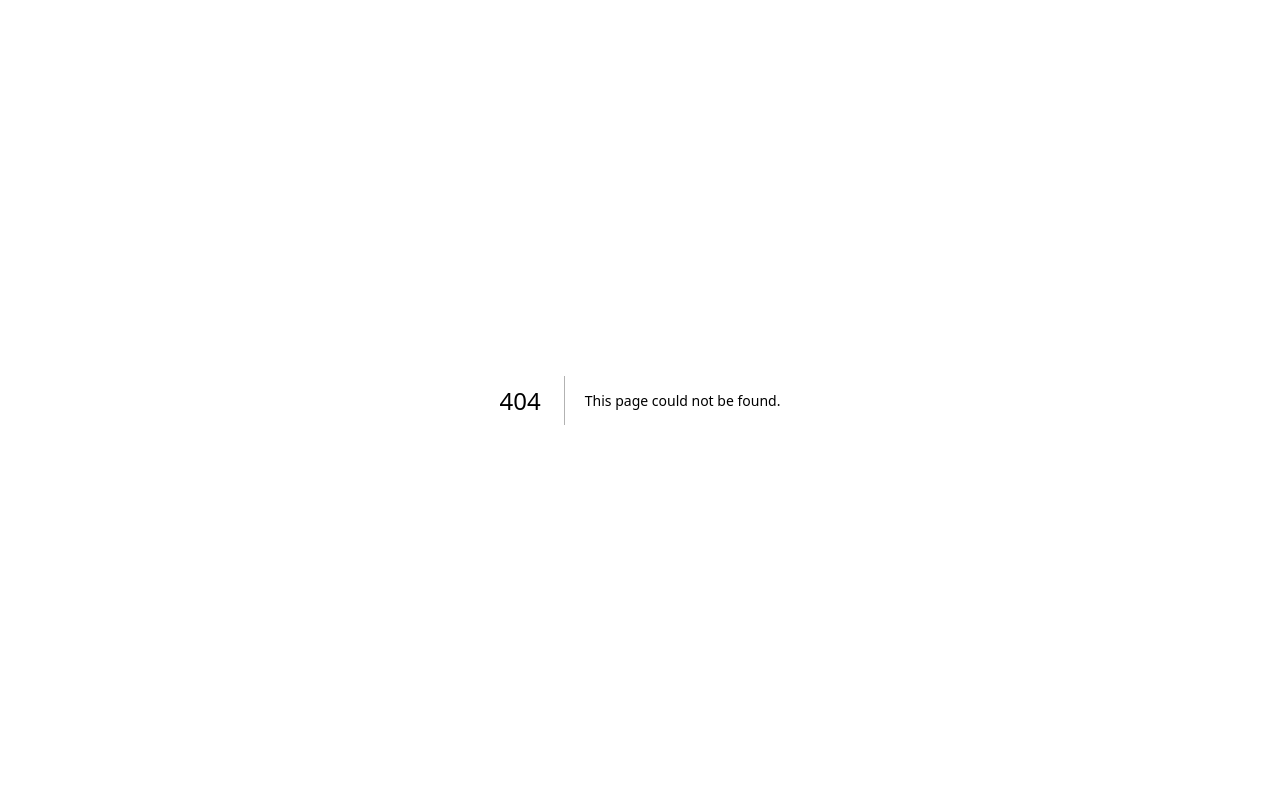
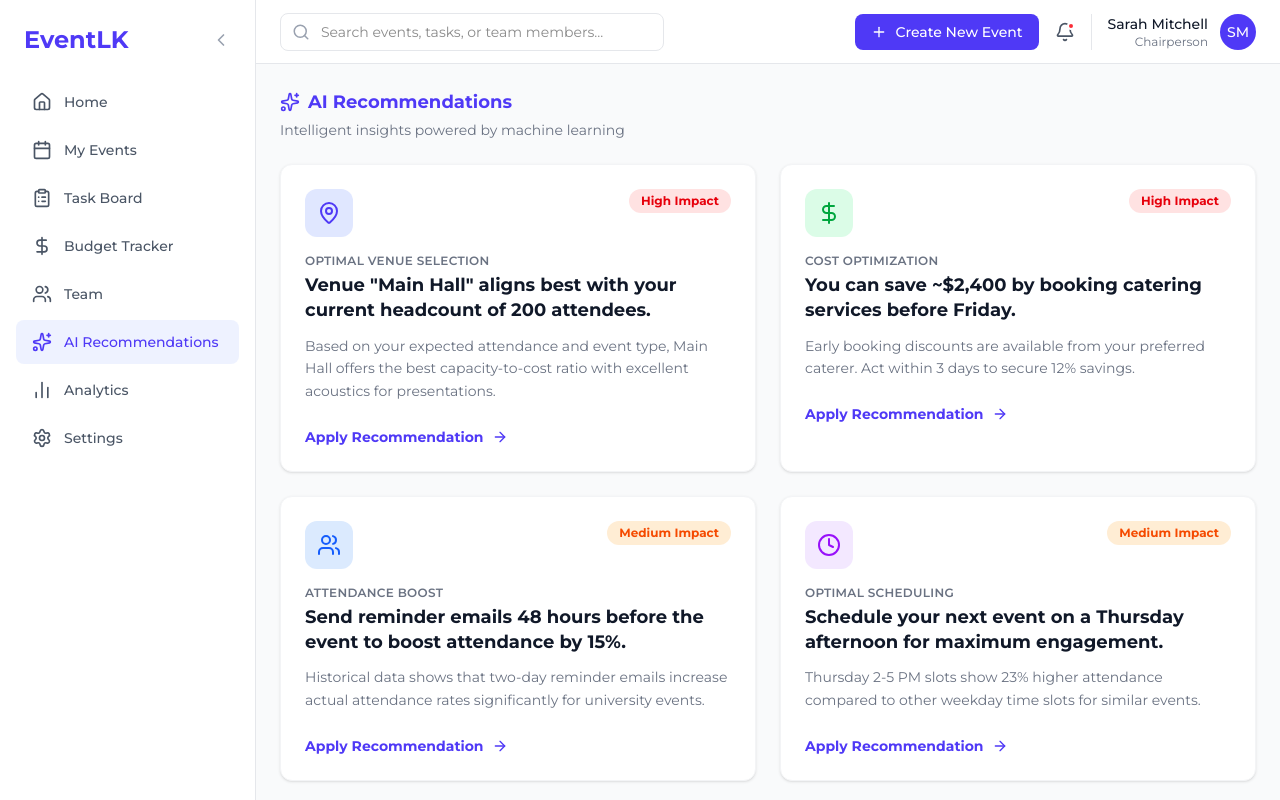
Before and after one commit to muhamed-zumair/Project-Eventlk, a Next.js app in the folder frontend/: page /ai-recommendations in a window 1280 px wide. Before the commit this address had no page. Built offline with nearby package versions, Linux system fonts and the light colour scheme.

Commit message:
feat(ai): add ai recommendation page

```diff
--- /dev/null
+++ b/frontend/src/app/(dashboard)/ai-recommendations/page.tsx
@@ -0,0 +1,121 @@
+"use client";
+
+import { Sparkles, MapPin, DollarSign, Users, Clock, ArrowRight } from "lucide-react";
+
+// --- Types ---
+interface Recommendation {
+  id: string;
+  title: string;
+  insight: string;
+  description: string;
+  impact: 'High Impact' | 'Medium Impact' | 'Low Impact';
+  icon: any;
+  iconColor: string; // Background color for the icon box
+}
+
+// --- Mock Data ---
+const recommendations: Recommendation[] = [
+  {
+    id: "1",
+    title: "Optimal Venue Selection",
+    insight: 'Venue "Main Hall" aligns best with your current headcount of 200 attendees.',
+    description: "Based on your expected attendance and event type, Main Hall offers the best capacity-to-cost ratio with excellent acoustics for presentations.",
+    impact: "High Impact",
+    icon: MapPin,
+    iconColor: "bg-indigo-100 text-indigo-600",
+  },
+  {
+    id: "2",
+    title: "Cost Optimization",
+    insight: "You can save ~$2,400 by booking catering services before Friday.",
+    description: "Early booking discounts are available from your preferred caterer. Act within 3 days to secure 12% savings.",
+    impact: "High Impact",
+    icon: DollarSign,
+    iconColor: "bg-green-100 text-green-600",
+  },
+  {
+    id: "3",
+    title: "Attendance Boost",
+    insight: "Send reminder emails 48 hours before the event to boost attendance by 15%.",
+    description: "Historical data shows that two-day reminder emails increase actual attendance rates significantly for university events.",
+    impact: "Medium Impact",
+    icon: Users,
+    iconColor: "bg-blue-100 text-blue-600",
+  },
+  {
+    id: "4",
+    title: "Optimal Scheduling",
+    insight: "Schedule your next event on a Thursday afternoon for maximum engagement.",
+    description: "Thursday 2-5 PM slots show 23% higher attendance compared to other weekday time slots for similar events.",
+    impact: "Medium Impact",
+    icon: Clock,
+    iconColor: "bg-purple-100 text-purple-600",
+  },
+];
+
+// --- Components ---
+const ImpactBadge = ({ impact }: { impact: string }) => {
+  const styles = {
+    "High Impact": "bg-red-100 text-red-600",
+    "Medium Impact": "bg-orange-100 text-orange-600",
+    "Low Impact": "bg-gray-100 text-gray-600",
+  }[impact] || "bg-gray-100";
+
+  return (
+    <span className={`px-3 py-1 rounded-full text-xs font-bold ${styles}`}>
+      {impact}
+    </span>
+  );
+};
+
+export default function AIRecommendationsPage() {
+  return (
+    <div className="space-y-6">
+      {/* Header */}
+      <div>
+        <div className="flex items-center gap-2 text-indigo-600 mb-1">
+          <Sparkles size={20} />
+          <h2 className="text-lg font-bold">AI Recommendations</h2>
+        </div>
+        <p className="text-gray-500 text-sm">Intelligent insights powered by machine learning</p>
+      </div>
+
+      {/* Recommendations Grid */}
+      <div className="grid grid-cols-1 lg:grid-cols-2 gap-6">
+        {recommendations.map((rec) => (
+          <div
+            key={rec.id}
+            className="bg-white p-6 rounded-xl border border-gray-100 shadow-sm hover:shadow-md transition-all duration-200"
+          >
+            {/* Card Header */}
+            <div className="flex justify-between items-start mb-4">
+              <div className={`p-3 rounded-xl ${rec.iconColor}`}>
+                <rec.icon size={24} />
+              </div>
+              <ImpactBadge impact={rec.impact} />
+            </div>
+
+            {/* Content */}
+            <div className="mb-6">
+              <p className="text-xs text-gray-500 uppercase font-semibold mb-1 tracking-wide">
+                {rec.title}
+              </p>
+              <h3 className="text-lg font-bold text-gray-900 mb-3 leading-snug">
+                {rec.insight}
+              </h3>
+              <p className="text-sm text-gray-500 leading-relaxed">
+                {rec.description}
+              </p>
+            </div>
+
+            {/* Action Button */}
+            <button className="flex items-center gap-2 text-indigo-600 text-sm font-bold hover:text-indigo-800 transition group">
+              Apply Recommendation
+              <ArrowRight size={16} className="transition-transform group-hover:translate-x-1" />
+            </button>
+          </div>
+        ))}
+      </div>
+    </div>
+  );
+}
```
